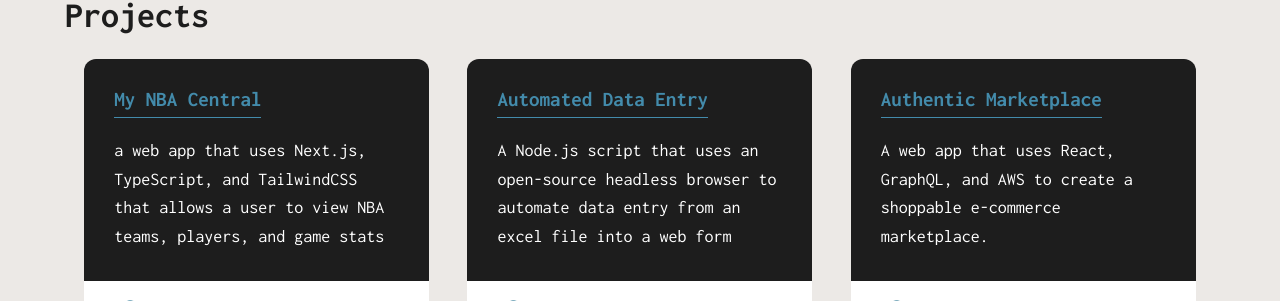
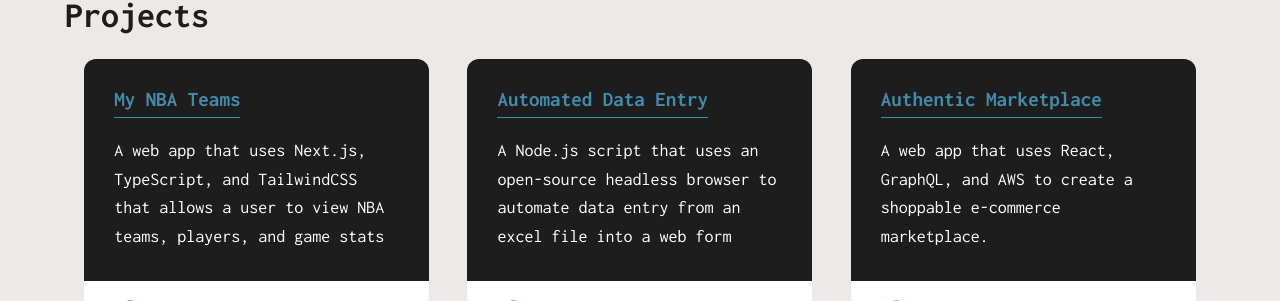
Before and after one commit to dylan-authentic/personal-web-portfolio, a Next.js app: page /projects in a window 1280 px wide. Shown: the part 146-447 px from the top of the page. Built offline with nearby package versions, Linux system fonts and the light colour scheme.

Commit message:
Updated Project Name on project page

```diff
--- a/pages/projects.tsx
+++ b/pages/projects.tsx
@@ -13,8 +13,8 @@ export default function Projects() {
                 <h1>Projects</h1>
                 <ProjectWrapper>
                     <ProjectItem
-                        title='My NBA Central'
-                        description='a web app that uses Next.js, TypeScript, and TailwindCSS that allows a user to view NBA teams, players, and game stats'
+                        title='My NBA Teams'
+                        description='A web app that uses Next.js, TypeScript, and TailwindCSS that allows a user to view NBA teams, players, and game stats'
                         link='https://my-nba-web-app.vercel.app/'
                         github='https://github.com/dylan-authentic/my-nba-web-app' />
                     <ProjectItem
```
